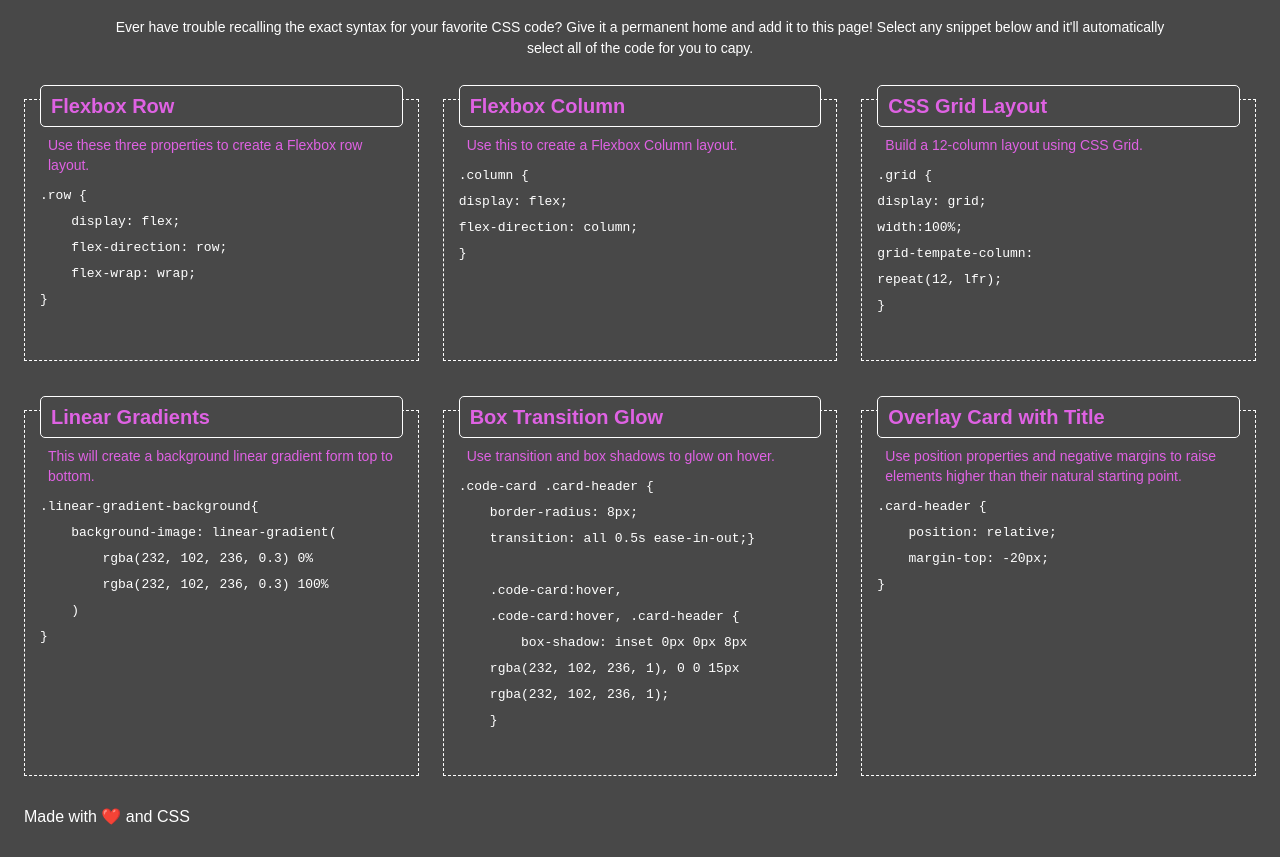
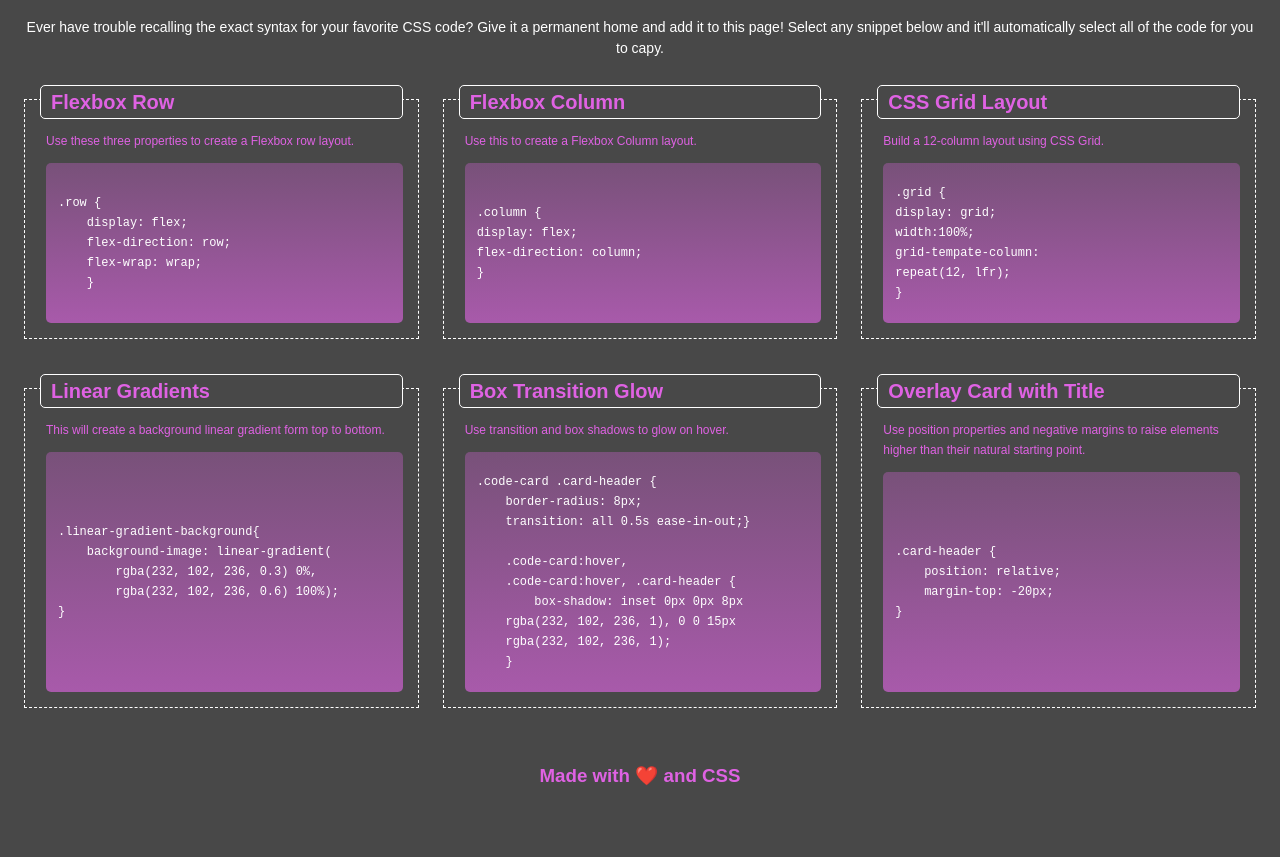
Before and after one commit to PennyPenny76/Wk2-mini-project, a plain HTML site: page index.html in a window 1280 px wide. Shown: the part 87-944 px from the top of the page. After the commit the page ends 881 px from the top, so only its background shows below. Drawn offline with Linux system fonts and the light colour scheme.

Commit message:
competed draft

```diff
--- a/assets/css/reset.css
+++ b/assets/css/reset.css
@@ -18,6 +18,7 @@
 
   h1,
   h2,
+  h3,
    {
     font-size: 100%;
   }
--- a/assets/css/style.css
+++ b/assets/css/style.css
@@ -2,65 +2,126 @@
     /* declare a variable with `--` syntax */
     --light: rgb(223, 98, 227);
     --border-radius: 5px;
+    --selected: rgb(61, 204, 223);
+    --outer-space: #33393f;
 }
-* {
 
-}
-body{
-    display:flex;
-    flex-wrap: wrap;
-    width: 100%;
-}
+::selection {
+    background-color: var(--selected);
+    color: var(--outer-space);
+  }
 
 h1 {
     text-align: center;
     margin:20px;
     color: var(--light);
+
 }
 
 header p {
-    margin-left: 100px;
-    margin-right: 100px;
-    margin-bottom: 16px;
+    margin: 0 20px 40px 20px;
     text-align: center;
     line-height: 1.5;
     font-size: 14px;
+    display: flex;
+    flex-wrap: wrap;
 }
 
 main {
     margin:24px;
 }
-.snippets {
+
+.code-content {
 display:grid;
 grid-template-columns: repeat(3,1fr);
 grid-gap:24px;
+flex: 0 1 auto;
+}
 
+.card .code-header {
+    transition: all 0.5s ease-in-out;}
+
+.card:hover,
+.card:hover, .code-header:hover {
+    box-shadow: inset 0px 0px 8px rgba(232, 102, 236, 1), 0 0 15px rgba(232, 102, 236, 1)}
+
+
+h2 {
+    border: 1px solid white;
+    padding-left: 10px;
+    padding-top:6px;
+    padding-bottom:6px;
+    border-radius: var(--border-radius);
+    font-size: 20px;
+    color: var(--light);
+    margin-top: -30px;
 }
 
 .card {
     border: 1px dashed white;
     padding: 15px;
     margin-bottom: 25px;
-}
-
-h2 {
-    border: 1px solid white;
-    padding-left: 10px;
-    border-radius: var(--border-radius);
-    font-size: 20px;
-    color: var(--light);
-    position: relative;
-    margin-top: -30px;
+    font-size: 12px;
+    line-height: 20px;
+    /* height: 100%; */
+    display: flex; /* Use flex layout */
+    flex-direction: column; /* Stack children vertically */
+    justify-content: flex-start;
+    min-width: 100%;
 
 }
 
 section p {
     color: var(--light);
-    font-size: 14px;
-    margin:8px;
-    line-height: 20px;
+    margin-left:6px;
+    margin-top: 12px;
+    margin-bottom: 12px;
 }
 
 .code {
-    padding:0px;
+    background-image: linear-gradient(rgba(232, 102, 236, 0.3)0%, rgba(232, 102, 236, 0.6)100%);
+    margin-left:6px;
+    padding: 20px 0 20px 12px;
+    border-radius: var(--border-radius);
+    height: 100%; /* Fill the available space within the .card */
+    display: flex;
+    align-items: center;
+    flex-grow: 1; /* Expand and take the remaining space within the .card */
+    white-space: pre-wrap;
+    overflow: auto;
+    tab-size: 4;
 }
+
+h3 {
+    text-align: center;
+    color: var(--light);
+}
+
+
+  /* Large smartphones - navbar changes color */
+  @media screen and (max-width: 768px) {
+    .code-content {
+        display:grid;
+        grid-template-columns: repeat(2,1fr);
+        grid-gap:24px;
+        }
+    /* .card:last-child {
+        flex-grow: 1;
+        } */
+  }
+
+  /* Small smartphones - image placeholders change color */
+  @media screen and (max-width: 576px) {
+    .code-content {
+        display:grid;
+        grid-template-columns: repeat(1,1fr);
+        grid-gap:24px;
+        }
+    header {
+        width: 75%;
+        }
+    }
+
+pre:active {
+    user-select: all;
+    }
--- a/index.html
+++ b/index.html
@@ -9,7 +9,7 @@
   <link rel="stylesheet" type="text/css" href="./assets/css/style.css" />
 </head>
 
-<body>
+
     <!-- Header -->
 <header>
     <h1>CSS Snippet Cheatsheet</h1>
@@ -17,63 +17,56 @@
     Ever have trouble recalling the exact syntax for your favorite CSS code? Give it a permanent home and add it to this page! Select any snippet below and it'll automatically select all of the code for you to capy.
     </p>
 </header>
-</body>
 
 <!-- Body -->
+<body>
 <main>
     <!-- CSS snippets -->
-    <div class="snippets">
+    <div class="code-content">
         <section class="card">
-          <h2>Flexbox Row</h2>
-            <div class="code">
+          <h2 class="code-header">Flexbox Row</h2>
             <p>Use these three properties to create a Flexbox row layout.</p>
-            <pre>
+            <pre class="code">
 .row {
     display: flex;
     flex-direction: row;
     flex-wrap: wrap;
-}
-            </pre>
-            </div>
+    }</pre>
         </section>
         <section class="card">
-            <h2>Flexbox Column</h2>
+            <h2 class="code-header">Flexbox Column</h2>
             <p>Use this to create a Flexbox Column layout.</p>
-            <pre>
+            <pre class="code">
 .column {
 display: flex;
 flex-direction: column;
-}
-            </pre>
+}</pre>
           </section>
         <section class="card">
-            <h2>CSS Grid Layout</h2>
+            <h2 class="code-header">CSS Grid Layout</h2>
             <p>Build a 12-column layout using CSS Grid.</p>
-            <pre>
+            <pre class="code">
 .grid {
 display: grid;
 width:100%;
 grid-tempate-column:
 repeat(12, lfr);
-}
-            </pre>
+}</pre>
         </section>
         <section class="card">
-            <h2>Linear Gradients</h2>
+            <h2 class="code-header">Linear Gradients</h2>
             <p>This will create a background linear gradient form top to bottom.</p>
-            <pre>
+            <pre class="code">
 .linear-gradient-background{
     background-image: linear-gradient(
-        rgba(232, 102, 236, 0.3) 0%
-        rgba(232, 102, 236, 0.3) 100%
-    )
-}
-            </pre>
+        rgba(232, 102, 236, 0.3) 0%,
+        rgba(232, 102, 236, 0.6) 100%);
+}</pre>
         </section>
         <section class="card">
-            <h2>Box Transition Glow</h2>
+            <h2 class="code-header">Box Transition Glow</h2>
             <p>Use transition and box shadows to glow on hover.</p>
-            <pre>
+            <pre class="code">
 .code-card .card-header {
     border-radius: 8px;
     transition: all 0.5s ease-in-out;}
@@ -83,25 +76,24 @@ repeat(12, lfr);
         box-shadow: inset 0px 0px 8px
     rgba(232, 102, 236, 1), 0 0 15px
     rgba(232, 102, 236, 1);
-    }
-            </pre>
+    }</pre>
         </section>
         <section class="card">
-            <h2>Overlay Card with Title</h2>
+            <h2 class="code-header">Overlay Card with Title</h2>
             <p>Use position properties and negative margins to raise elements higher than their natural starting point.</p>
-            <pre>
+            <pre class="code">
 .card-header {
     position: relative;
     margin-top: -20px;
-}
-            </pre>
+}</pre>
         </section>
     </div>
-
+</main>
+</body>
 <!-- Footer -->
 <footer>
-    <p>
+    <h3>
       Made with ❤️ and CSS
-    </p>
+    </h3>
   </footer>
 </html>
```
Lines whose indentation alone changed are shown as unchanged.
